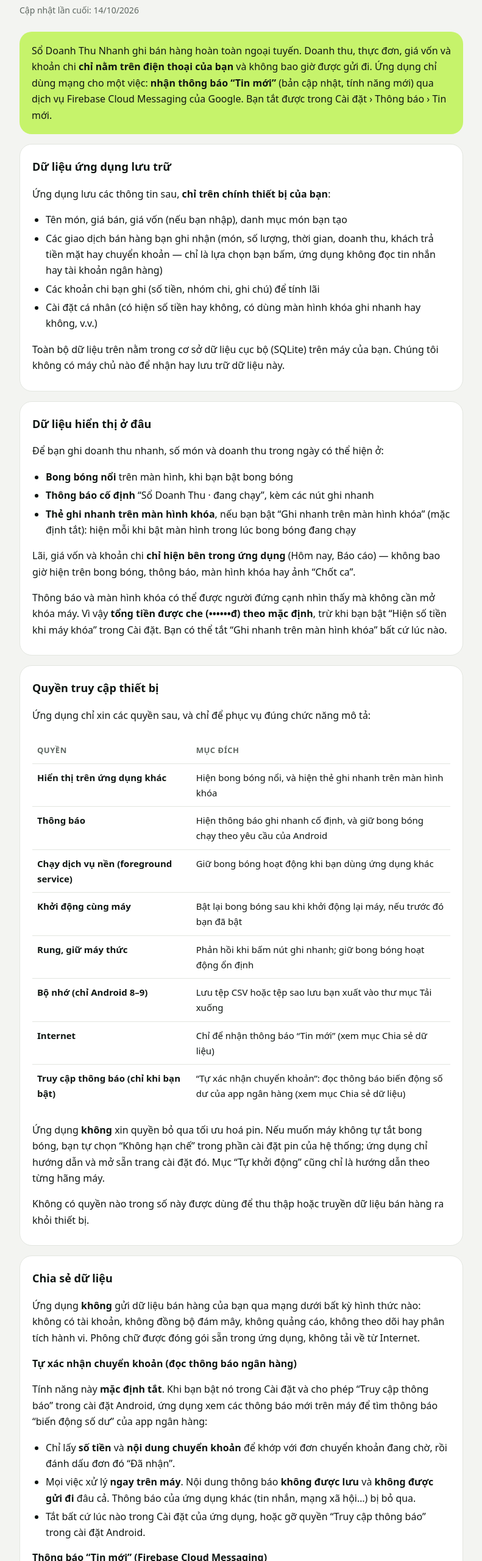
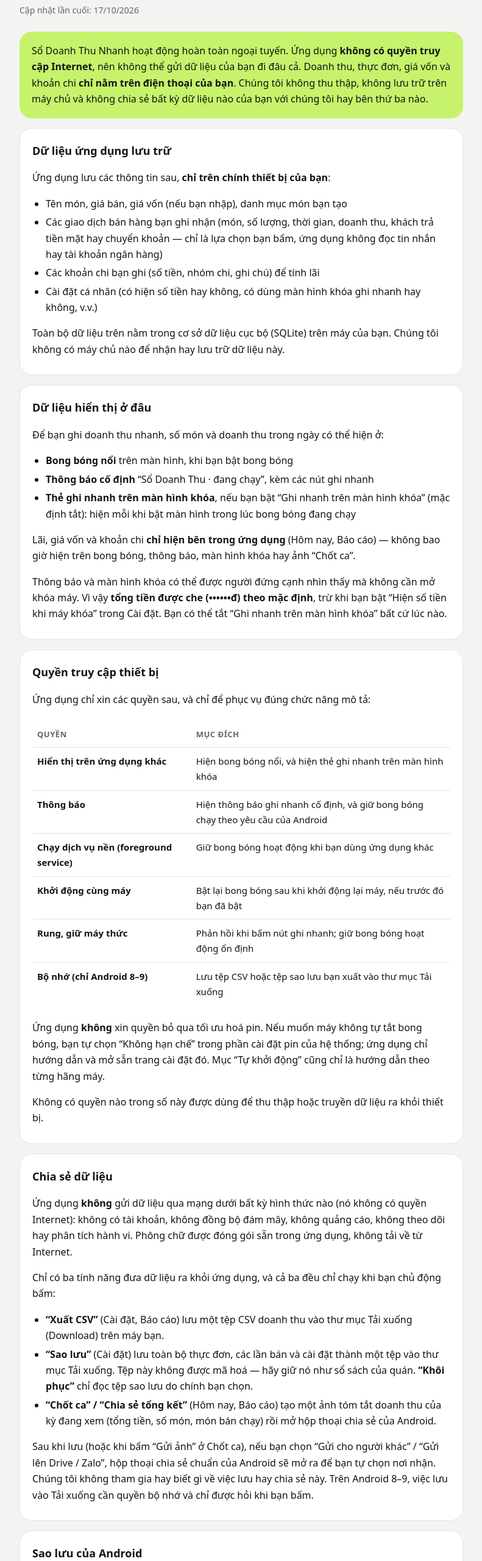
Before and after one commit to voquangnha1998/so-doanh-thu-nhanh, a plain HTML site: page privacy-policy/index.html in a window 1280 px wide. Shown: the part 100-2660 px from the top of the page at 61% size, without its empty margins (244-1035 px from the left). Drawn offline with Linux system fonts and the light colour scheme.

Commit message:
Privacy policy for 1.0: fully offline, no data collected

```diff
--- a/privacy-policy/index.html
+++ b/privacy-policy/index.html
@@ -4,7 +4,7 @@
 <meta charset="utf-8">
 <meta name="viewport" content="width=device-width, initial-scale=1">
 <title>Chính sách quyền riêng tư — Sổ Doanh Thu Nhanh</title>
-<meta name="description" content="Chính sách quyền riêng tư của ứng dụng Sổ Doanh Thu Nhanh: ghi bán hàng ngoại tuyến, dữ liệu bán hàng chỉ nằm trên máy; chỉ dùng mạng để nhận thông báo Tin mới.">
+<meta name="description" content="Chính sách quyền riêng tư của ứng dụng Sổ Doanh Thu Nhanh: hoạt động hoàn toàn ngoại tuyến, không có quyền Internet, không thu thập dữ liệu.">
 <!-- Kept in sync by hand with PRIVACY_POLICY.md at the repo root. Self-contained
      (no external fonts/scripts) so it can be hosted anywhere: GitHub Pages,
      Google Sites, Netlify... -->
@@ -72,13 +72,13 @@
     </div>
     <h1>Chính sách quyền riêng tư<br><span class="muted" style="font-weight:600">Sổ Doanh Thu Nhanh</span></h1>
   </header>
-  <p class="updated">Cập nhật lần cuối: 14/10/2026</p>
+  <p class="updated">Cập nhật lần cuối: 17/10/2026</p>
 
   <div class="summary">
-    <p>Sổ Doanh Thu Nhanh ghi bán hàng hoàn toàn ngoại tuyến. Doanh thu, thực đơn, giá vốn và
-    khoản chi <strong>chỉ nằm trên điện thoại của bạn</strong> và không bao giờ được gửi đi. Ứng dụng
-    chỉ dùng mạng cho một việc: <strong>nhận thông báo “Tin mới”</strong> (bản cập nhật, tính năng mới)
-    qua dịch vụ Firebase Cloud Messaging của Google. Bạn tắt được trong Cài đặt › Thông báo › Tin mới.</p>
+    <p>Sổ Doanh Thu Nhanh hoạt động hoàn toàn ngoại tuyến. Ứng dụng <strong>không có quyền truy cập
+    Internet</strong>, nên không thể gửi dữ liệu của bạn đi đâu cả. Doanh thu, thực đơn, giá vốn và khoản chi
+    <strong>chỉ nằm trên điện thoại của bạn</strong>. Chúng tôi không thu thập, không lưu trữ trên máy chủ và không
+    chia sẻ bất kỳ dữ liệu nào của bạn với chúng tôi hay bên thứ ba nào.</p>
   </div>
 
   <section>
@@ -124,48 +124,20 @@
         <tr><td>Khởi động cùng máy</td><td>Bật lại bong bóng sau khi khởi động lại máy, nếu trước đó bạn đã bật</td></tr>
         <tr><td>Rung, giữ máy thức</td><td>Phản hồi khi bấm nút ghi nhanh; giữ bong bóng hoạt động ổn định</td></tr>
         <tr><td>Bộ nhớ (chỉ Android 8–9)</td><td>Lưu tệp CSV hoặc tệp sao lưu bạn xuất vào thư mục Tải xuống</td></tr>
-        <tr><td>Internet</td><td>Chỉ để nhận thông báo “Tin mới” (xem mục Chia sẻ dữ liệu)</td></tr>
-        <tr><td>Truy cập thông báo (chỉ khi bạn bật)</td><td>“Tự xác nhận chuyển khoản”: đọc thông báo biến động số dư của app ngân hàng (xem mục Chia sẻ dữ liệu)</td></tr>
       </table>
     </div>
     <p>Ứng dụng <strong>không</strong> xin quyền bỏ qua tối ưu hoá pin. Nếu muốn máy không tự tắt
     bong bóng, bạn tự chọn “Không hạn chế” trong phần cài đặt pin của hệ thống; ứng dụng chỉ
     hướng dẫn và mở sẵn trang cài đặt đó. Mục “Tự khởi động” cũng chỉ là hướng dẫn theo từng
     hãng máy.</p>
-    <p>Không có quyền nào trong số này được dùng để thu thập hoặc truyền dữ liệu bán hàng ra khỏi thiết bị.</p>
+    <p>Không có quyền nào trong số này được dùng để thu thập hoặc truyền dữ liệu ra khỏi thiết bị.</p>
   </section>
 
   <section>
     <h2>Chia sẻ dữ liệu</h2>
-    <p>Ứng dụng <strong>không</strong> gửi dữ liệu bán hàng của bạn qua mạng dưới bất kỳ hình thức nào:
+    <p>Ứng dụng <strong>không</strong> gửi dữ liệu qua mạng dưới bất kỳ hình thức nào (nó không có quyền Internet):
     không có tài khoản, không đồng bộ đám mây, không quảng cáo, không theo dõi hay phân tích hành vi.
     Phông chữ được đóng gói sẵn trong ứng dụng, không tải về từ Internet.</p>
-    <h3>Tự xác nhận chuyển khoản (đọc thông báo ngân hàng)</h3>
-    <p>Tính năng này <strong>mặc định tắt</strong>. Khi bạn bật nó trong Cài đặt và cho phép “Truy cập thông báo”
-    trong cài đặt Android, ứng dụng xem các thông báo mới trên máy để tìm thông báo “biến động số dư” của app
-    ngân hàng:</p>
-    <ul>
-      <li>Chỉ lấy <strong>số tiền</strong> và <strong>nội dung chuyển khoản</strong> để khớp với đơn chuyển khoản đang chờ,
-        rồi đánh dấu đơn đó “Đã nhận”.</li>
-      <li>Mọi việc xử lý <strong>ngay trên máy</strong>. Nội dung thông báo <strong>không được lưu</strong> và
-        <strong>không được gửi đi</strong> đâu cả. Thông báo của ứng dụng khác (tin nhắn, mạng xã hội…) bị bỏ qua.</li>
-      <li>Tắt bất cứ lúc nào trong Cài đặt của ứng dụng, hoặc gỡ quyền “Truy cập thông báo” trong cài đặt Android.</li>
-    </ul>
-    <h3>Thông báo “Tin mới” (Firebase Cloud Messaging)</h3>
-    <p>Để nhận thông báo về bản cập nhật và tính năng mới, ứng dụng dùng Firebase Cloud Messaging
-    (FCM) của Google:</p>
-    <ul>
-      <li>Khi ứng dụng mở, FCM tạo một <strong>mã nhận thông báo</strong> ngẫu nhiên cho bản cài đặt này và
-        đăng ký nó vào kênh tin chung. Mã này không gắn với tên, số điện thoại, email hay tài khoản
-        nào, và chúng tôi không lưu nó.</li>
-      <li>Google xử lý mã này để chuyển thông báo tới máy bạn, theo
-        <a href="https://policies.google.com/privacy">chính sách quyền riêng tư của Google</a> và
-        <a href="https://firebase.google.com/support/privacy">điều khoản Firebase</a>.</li>
-      <li><strong>Không</strong> có dữ liệu bán hàng, thực đơn, giá vốn hay khoản chi nào được gửi qua kênh
-        này. Thông báo chỉ đi một chiều: từ chúng tôi tới máy bạn.</li>
-      <li>Tắt “Tin mới” trong Cài đặt sẽ huỷ đăng ký khỏi kênh tin. Bạn cũng có thể tắt kênh
-        “Tin mới từ Sổ Doanh Thu” trong cài đặt thông báo của Android.</li>
-    </ul>
     <p>Chỉ có ba tính năng đưa dữ liệu ra khỏi ứng dụng, và cả ba đều chỉ chạy khi bạn chủ động bấm:</p>
     <ul>
       <li><strong>“Xuất CSV”</strong> (Cài đặt, Báo cáo) lưu một tệp CSV doanh thu vào thư mục Tải xuống
```
